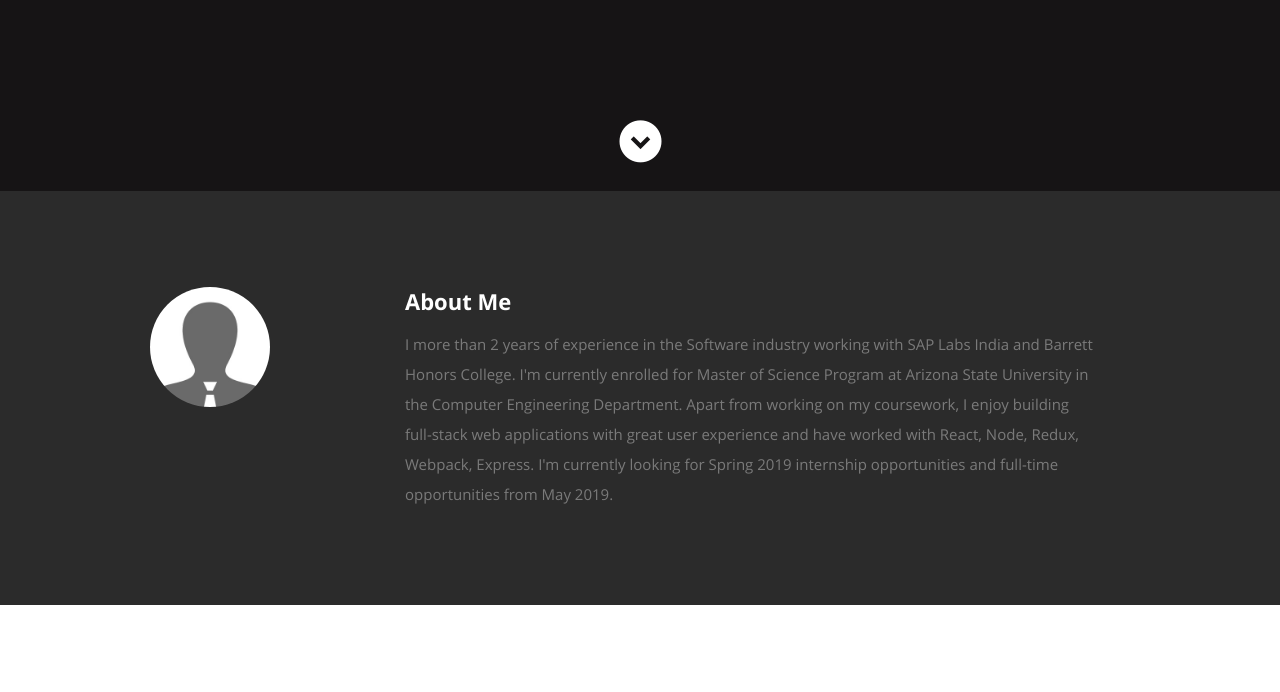
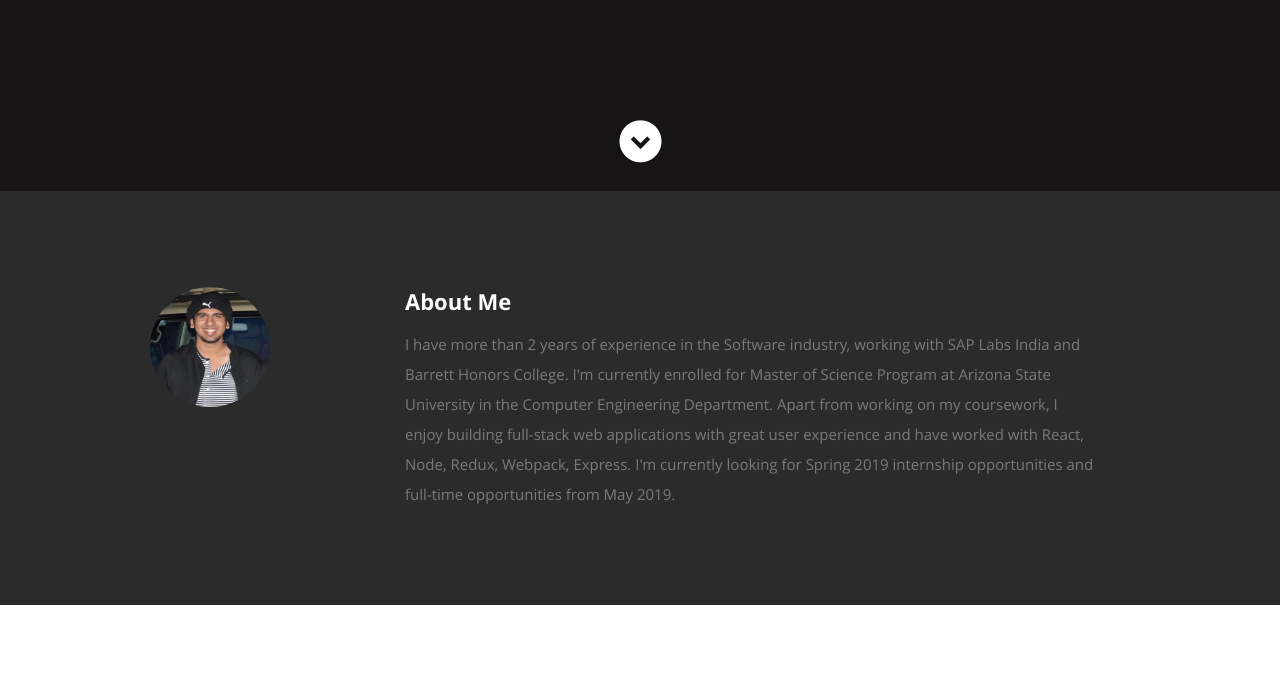
Before and after one commit to varunc93/varunc93.github.io, a plain HTML site: page index.html in a window 1280 px wide. Shown: the part 609-1301 px from the top of the page. Drawn offline with nearby package versions, Linux system fonts and the light colour scheme.

Commit message:
Corrections

```diff
--- a/index.html
+++ b/index.html
@@ -84,7 +84,7 @@
 
             <div class="three columns">
 
-                <img class="profile-pic" src="images/profilepic.jpg" alt="" />
+                <img class="profile-pic" src="images/profilepic.png" alt="" />
 
             </div>
 
@@ -92,7 +92,7 @@
 
                 <h2>About Me</h2>
                 <p>
-                    I more than 2 years of experience in the Software industry working with SAP Labs India and Barrett
+                    I have more than 2 years of experience in the Software industry, working with SAP Labs India and Barrett
                     Honors College. I'm currently enrolled for Master of Science Program at Arizona State University in
                     the Computer Engineering Department. Apart from working
                     on my coursework, I enjoy building full-stack web applications with great user experience and have
```
Also changed, not shown: images/portfolio/coffee.jpg (deleted), images/portfolio/console.jpg (deleted), images/portfolio/farmerboy.jpg (deleted), images/portfolio/girl.jpg (deleted), images/portfolio/into-the-light.jpg (deleted), images/portfolio/judah.jpg (deleted), images/portfolio/modals/m-coffee.jpg (deleted), images/portfolio/modals/m-console.jpg (deleted), images/portfolio/modals/m-farmerboy.jpg (deleted), images/portfolio/modals/m-girl.jpg (deleted), images/portfolio/modals/m-intothelight.jpg (deleted), images/portfolio/modals/m-judah.jpg (deleted), images/portfolio/modals/m-origami.jpg (deleted), images/portfolio/modals/m-retrocam.jpg (deleted), 5 more files.
